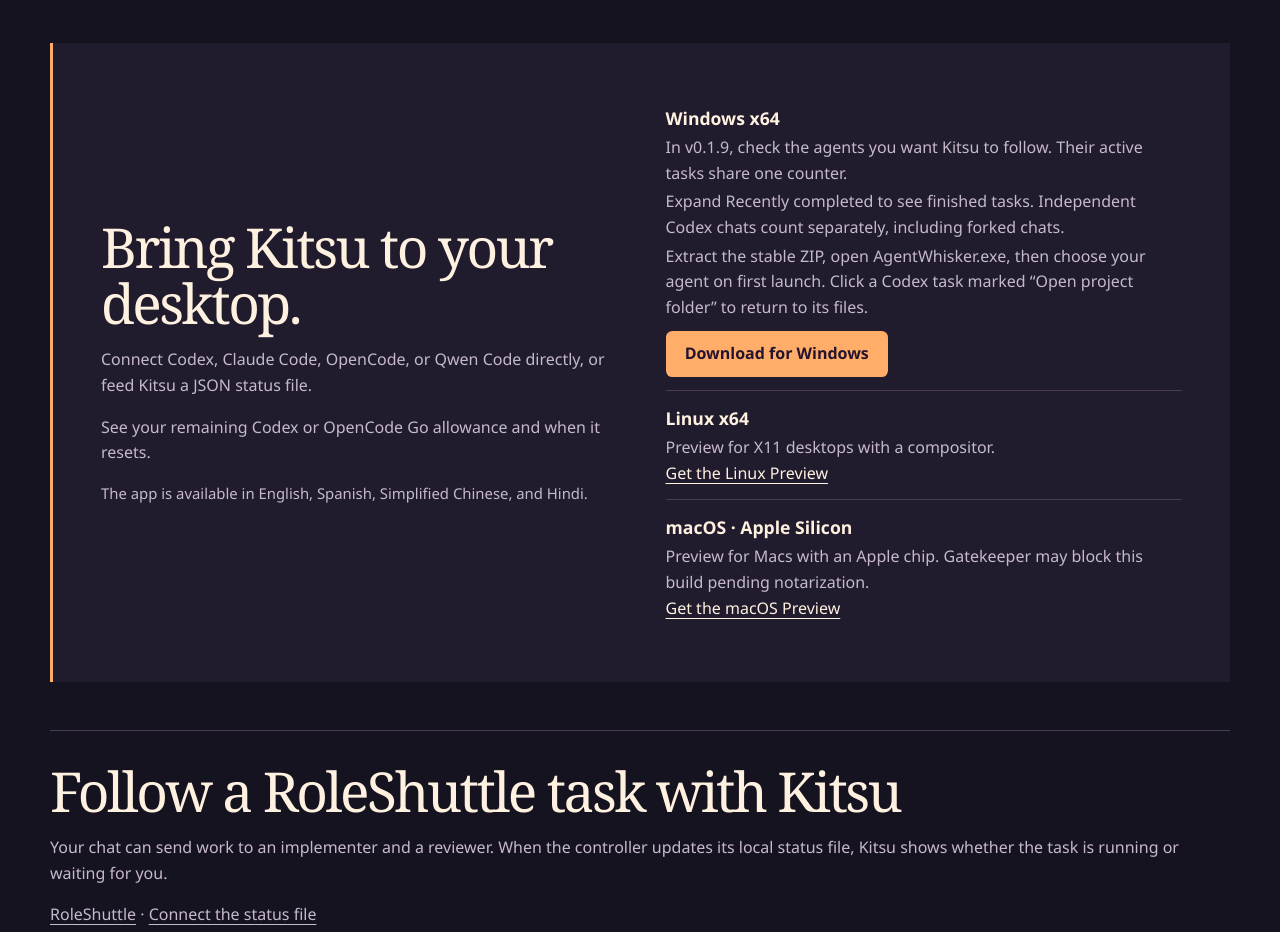
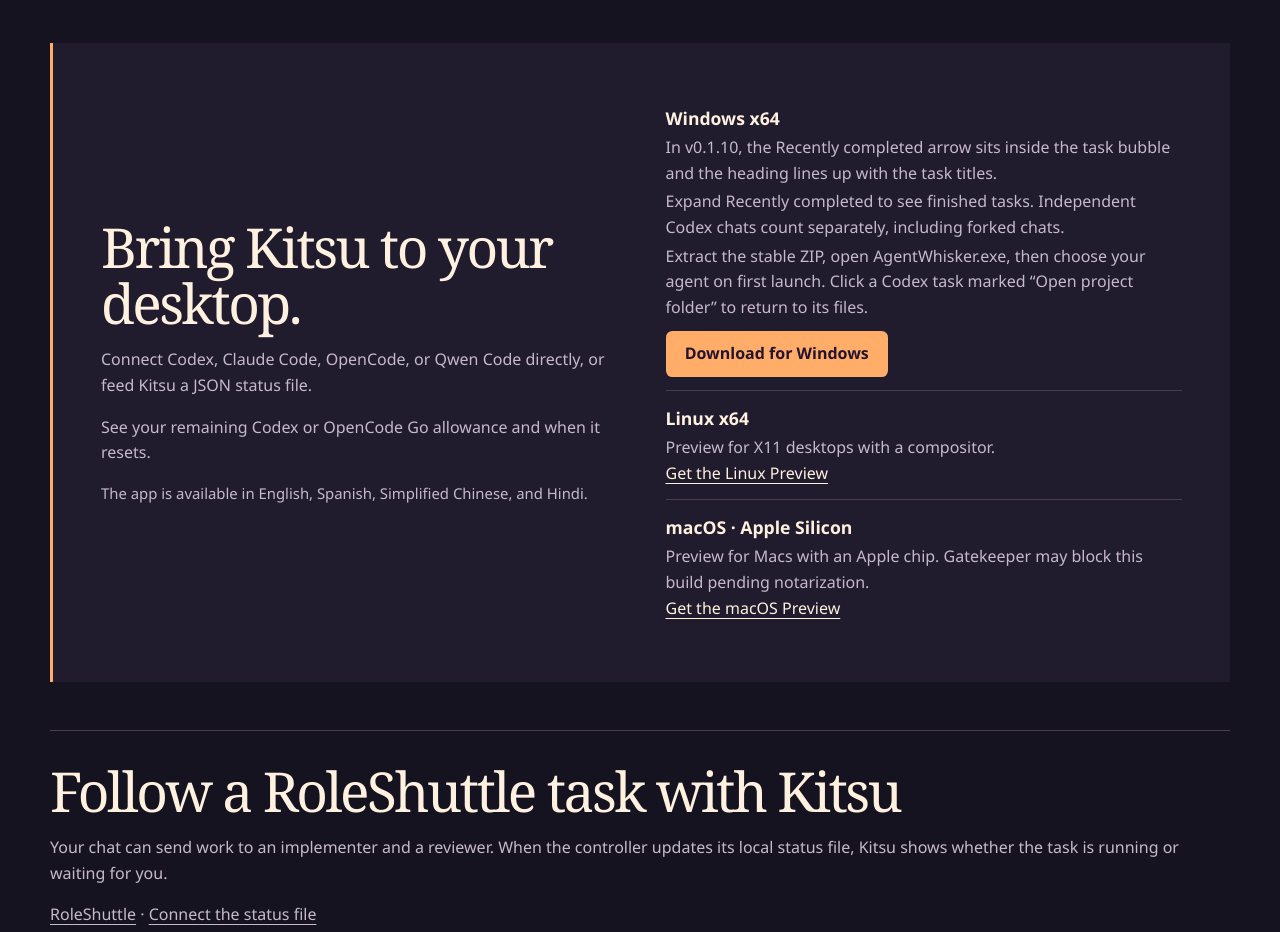
Before and after one commit to StrangePers/agentwhisker, an Electron app: page docs/index.html in a window 1280 px wide. Shown: the part 1280-2212 px from the top of the page. Drawn offline with Linux system fonts and the light colour scheme.

Commit message:
Release AgentWhisker 0.1.10 with aligned completed tasks

```diff
--- a/docs/index.html
+++ b/docs/index.html
@@ -10,7 +10,7 @@
   <title data-site="title">AgentWhisker · A desktop companion for coding agents</title>
   <link rel="icon" href="media/agentwhisker.png">
   <link rel="stylesheet" href="site.css?v=desktop-previews">
-  <script src="site-copy.js?v=0.1.9-release" defer></script>
+  <script src="site-copy.js?v=0.1.10-release" defer></script>
   <script src="site.js?v=desktop-previews" defer></script>
 </head>
 <body>
@@ -51,7 +51,7 @@
     <section id="start" class="quickstart" aria-labelledby="start-heading">
       <div><h2 id="start-heading" data-site="start">Bring Kitsu to your desktop.</h2><p data-site="startBody">Connect Codex, Claude Code, OpenCode, or Qwen Code directly, or feed Kitsu a JSON status file.</p><p data-site="subscriptionLimits">See your remaining Codex or OpenCode Go allowance and when it resets.</p><p class="app-languages" data-site="availableLanguages">The app is available in English, Spanish, Simplified Chinese, and Hindi.</p></div>
       <ul class="platforms">
-        <li><h3>Windows x64</h3><p data-site="windowsLatest">In v0.1.9, check the agents you want Kitsu to follow. Their active tasks share one counter.</p><p data-site="windowsMultiAgent">Expand Recently completed to see finished tasks. Independent Codex chats count separately, including forked chats.</p><p data-site="windowsSetup">Extract the stable ZIP, open AgentWhisker.exe, then choose your agent on first launch. Click a Codex task marked “Open project folder” to return to its files.</p><a class="primary" id="release-link" href="https://github.com/StrangePers/agentwhisker/releases/latest" data-release-link data-site="download">Download for Windows</a></li>
+        <li><h3>Windows x64</h3><p data-site="windowsLatest">In v0.1.10, the Recently completed arrow sits inside the task bubble and the heading lines up with the task titles.</p><p data-site="windowsMultiAgent">Expand Recently completed to see finished tasks. Independent Codex chats count separately, including forked chats.</p><p data-site="windowsSetup">Extract the stable ZIP, open AgentWhisker.exe, then choose your agent on first launch. Click a Codex task marked “Open project folder” to return to its files.</p><a class="primary" id="release-link" href="https://github.com/StrangePers/agentwhisker/releases/latest" data-release-link data-site="download">Download for Windows</a></li>
         <li><h3>Linux x64</h3><p data-site="linuxPreview">Preview for X11 desktops with a compositor.</p><a href="https://github.com/StrangePers/agentwhisker/releases/tag/v0.1.3-preview.1" data-site="linuxDownload">Get the Linux Preview</a></li>
         <li><h3>macOS · Apple Silicon</h3><p data-site="macPreview">Preview for Macs with an Apple chip. Gatekeeper may block this build pending notarization.</p><a href="https://github.com/StrangePers/agentwhisker/releases/tag/v0.1.3-preview.1" data-site="macDownload">Get the macOS Preview</a></li>
       </ul>
--- a/docs/site-copy.js
+++ b/docs/site-copy.js
@@ -2,7 +2,7 @@
 
 // English, Spanish, Simplified Chinese, Hindi.
 const siteCopy = {
-  windowsLatest: ["In v0.1.9, check the agents you want Kitsu to follow. Their active tasks share one counter.", "En la v0.1.9, marca los agentes que quieres seguir con Kitsu. Un solo contador muestra sus tareas activas.", "在 v0.1.9 中，勾选要让 Kitsu 跟踪的智能体，即可在一个计数器中查看它们的活动任务数。", "v0.1.9 में वे एजेंट चुनें जिन्हें Kitsu ट्रैक करे। एक ही काउंटर उनके सक्रिय कार्यों की संख्या दिखाता है।"],
+  windowsLatest: ["In v0.1.10, the Recently completed arrow sits inside the task bubble and the heading lines up with the task titles.", "En la v0.1.10, la flecha de las tareas finalizadas queda dentro de la burbuja y el encabezado se alinea con los títulos de las tareas.", "在 v0.1.10 中，「最近完成」的箭头位于任务气泡边框内，标题与任务名称对齐。", "v0.1.10 में हाल ही में पूरे हुए कार्यों का तीर बबल की सीमा के अंदर दिखता है और अनुभाग का शीर्षक कार्यों के नामों के साथ संरेखित है।"],
   windowsMultiAgent: ["Expand Recently completed to see finished tasks. Independent Codex chats count separately, including forked chats.", "Abre el apartado de tareas finalizadas recientemente para verlas. Los chats independientes de Codex se cuentan por separado, incluidas las bifurcaciones.", "展开「最近完成」可查看已结束的任务。独立的 Codex 对话（包括分支对话）分别计数。", "पूरे हुए कार्य देखने के लिए हाल ही में पूरे हुए कार्यों का अनुभाग खोलें। स्वतंत्र Codex चैट और उनकी अलग शाखाओं की गिनती अलग होती है।"],
   shuttleHeading: ["Follow a RoleShuttle task with Kitsu","Sigue una tarea de RoleShuttle con Kitsu","用 Kitsu 查看 RoleShuttle 任务进度","Kitsu के साथ RoleShuttle का काम देखें"],
   shuttleBody: ["Your chat can send work to an implementer and a reviewer. When the controller updates its local status file, Kitsu shows whether the task is running or waiting for you.","Tu chat puede encargar la implementación y la revisión a agentes distintos. Cuando el controlador actualiza el archivo de estado local, Kitsu muestra si la tarea sigue en curso o espera tu respuesta.","聊天助手可以把实现和审查交给不同的模型。控制器更新本地状态文件后，Kitsu 会显示任务是在运行，还是在等你回复。","आपका चैट एजेंट काम का एक हिस्सा समाधान तैयार करने वाले मॉडल को और दूसरा उसकी समीक्षा करने वाले मॉडल को सौंप सकता है। जब कंट्रोलर स्थानीय स्टेटस फ़ाइल अपडेट करता है, तो Kitsu दिखाती है कि काम चल रहा है या आपके जवाब का इंतज़ार है।"],
--- a/package.json
+++ b/package.json
@@ -1,7 +1,7 @@
 {
   "name": "agentwhisker",
   "productName": "AgentWhisker",
-  "version": "0.1.9",
+  "version": "0.1.10",
   "private": true,
   "description": "Animated desktop companion for coding agents in English, Spanish, Simplified Chinese, and Hindi",
   "main": "src/main.js",
```
Also changed, not shown: README.md, 1 other file.
